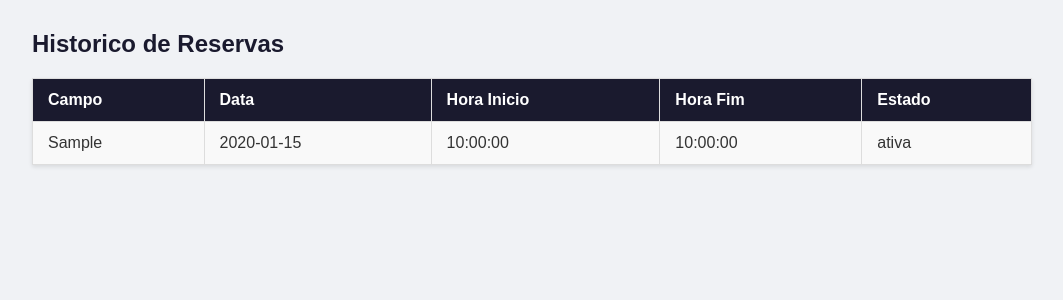
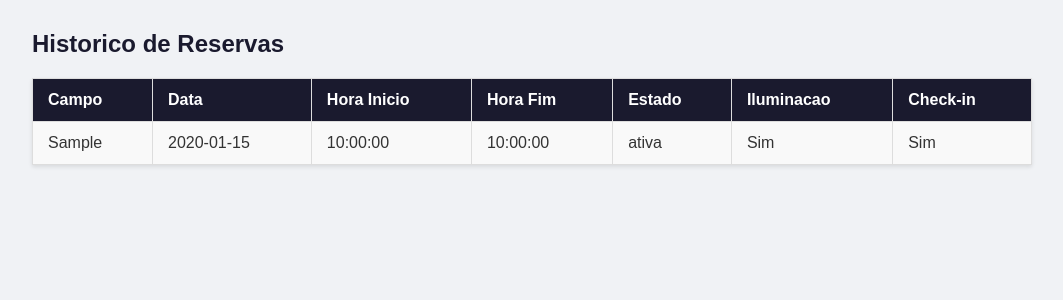
Before and after one commit to yxsin720/projeto-clube-desportivo, a PHP site: page /history.php in a window 1280 px wide. Shown: the part 48-348 px from the top of the page, without its empty margins (108-1171 px from the left). Run offline with PHP 8.4, Linux system fonts and the light colour scheme; the visitor is signed in with stand-in values (Sample User, id 1); tables that the repository leaves empty hold one stand-in row (values such as "Sample post").

Commit message:
atualizacao do registo e historico

```diff
--- a/history.php
+++ b/history.php
@@ -8,7 +8,6 @@ if (!isset($_SESSION['user_id'])) {
 }
 
 $id_user = $_SESSION['user_id'];
-
 $stmt = $pdo->prepare("SELECT r.*, c.tipo_campo FROM reservas r JOIN campos c ON r.id_campo = c.id WHERE r.id_user = ? ORDER BY r.data_hora DESC");
 $stmt->execute([$id_user]);
 $reservas = $stmt->fetchAll();
@@ -41,6 +40,8 @@ $reservas = $stmt->fetchAll();
                 <th>Hora Inicio</th>
                 <th>Hora Fim</th>
                 <th>Estado</th>
+                <th>Iluminacao</th>
+                <th>Check-in</th>
             </tr>
             <?php foreach ($reservas as $r): ?>
                 <tr>
@@ -49,6 +50,8 @@ $reservas = $stmt->fetchAll();
                     <td><?= $r['hora_inicio'] ?></td>
                     <td><?= $r['hora_fim'] ?></td>
                     <td><?= $r['estado'] ?></td>
+                    <td><?= $r['iluminacao'] ? 'Sim' : 'Nao' ?></td>
+                    <td><?= $r['check_in'] ? 'Sim' : 'Nao' ?></td>
                 </tr>
             <?php endforeach; ?>
         </table>
```
